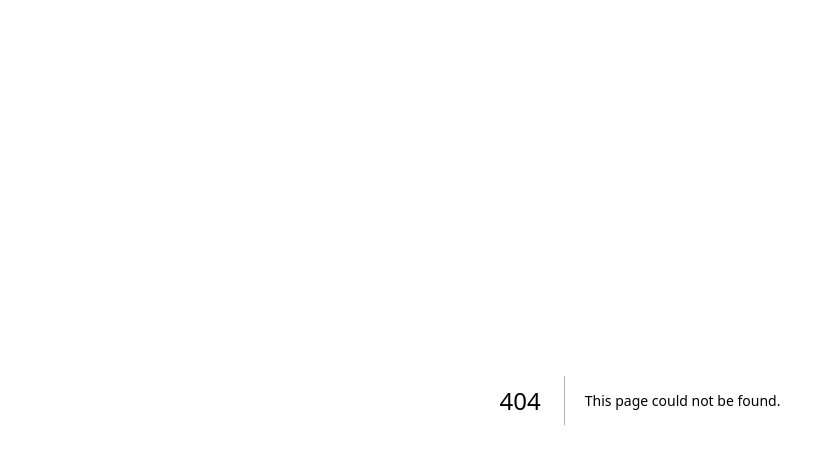
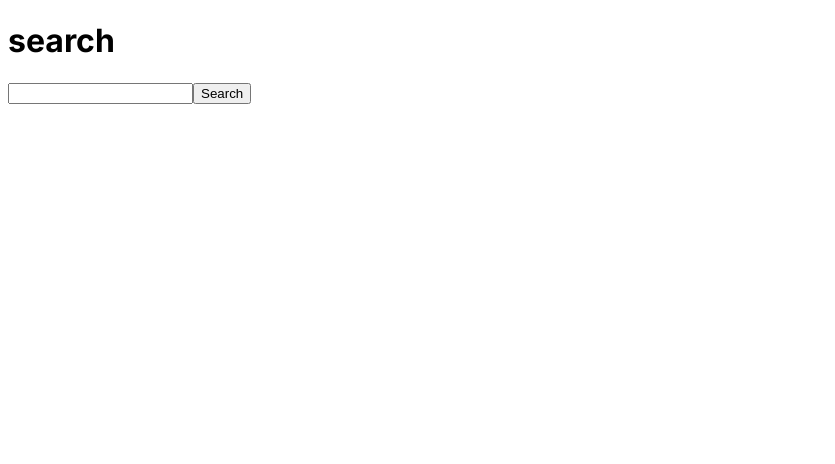
Before and after one commit to yurim-hgr/nextjs-tdd, a Next.js app: page /search in a window 1280 px wide. Before the commit this address had no page. Shown: the top 464 px of the page, without its empty margins (0-835 px from the left). Built offline with nearby package versions, Linux system fonts and the light colour scheme.

Commit message:
feat: search 컴포넌트 추가

```diff
--- /dev/null
+++ b/app/search/modules/search-form/index.tsx
@@ -0,0 +1,35 @@
+"use client";
+
+import { useState } from "react";
+import NewSearchForm from "./search-form";
+import SearchList from "./search-list";
+
+export default function Search() {
+  //   const [data, setData] = useState<ResultData>([]);
+
+  //   const fetchData = async (keyword: string) => {
+  //     const response: ResponseType = await axios({
+  //       url: "/search",
+  //       method: "get",
+  //       data: { keyword },
+  //     });
+  //     setData(response.data.data);
+  //   };
+  const [search, setSearch] = useState<string[]>([]);
+
+  function handleSend(newSearch: string) {
+    setSearch([newSearch, ...search]);
+  }
+
+  return (
+    <>
+      <h1>search</h1>
+      <NewSearchForm onSend={handleSend} />
+      <SearchList data={search} />
+    </>
+  );
+}
+{
+  /* <SearchInput onPress={fetchData} />
+<SearchResultList data={data} /> */
+}
--- /dev/null
+++ b/app/search/modules/search-form/search-form.tsx
@@ -0,0 +1,35 @@
+import { useState, ChangeEvent } from "react";
+
+interface NewSearchFormProps {
+  onSend: (newSearch: string) => void;
+}
+
+const NewSearchForm: React.FC<NewSearchFormProps> = ({ onSend }) => {
+  const [inputText, setInputText] = useState<string>("");
+
+  const handleTextChange = (e: ChangeEvent<HTMLInputElement>) => {
+    setInputText(e.target.value);
+  };
+
+  const handleSend = () => {
+    setInputText("");
+    onSend(inputText);
+  };
+
+  return (
+    <>
+      <input
+        type="text"
+        data-testid="messageText"
+        value={inputText}
+        onChange={handleTextChange}
+      />
+
+      <button data-testid="sendButton" onClick={handleSend}>
+        Search
+      </button>
+    </>
+  );
+};
+
+export default NewSearchForm;
--- /dev/null
+++ b/app/search/modules/search-form/search-list.tsx
@@ -0,0 +1,15 @@
+interface SearchListProps {
+  data: string[];
+}
+
+const SearchList: React.FC<SearchListProps> = ({ data }) => {
+  return (
+    <ul>
+      {data.map((message: string) => (
+        <li key={message}>{message}</li>
+      ))}
+    </ul>
+  );
+};
+
+export default SearchList;
--- /dev/null
+++ b/app/search/page.tsx
@@ -0,0 +1,5 @@
+import Search from "./modules/search-form";
+
+export default function SearchPage() {
+  return <Search />;
+}
```
Also changed, not shown: app/message/modules/message-form/index.tsx (added, +21 -0 lines), app/message/page.tsx (+3 -18 lines), app/message/modules/message-form/message-list.tsx (renamed from app/message/modules/MessageList.tsx), app/message/modules/message-form/new-message-form.tsx (renamed from app/message/modules/NewMessageForm.tsx), 2 other files (tests, documents, lock files or other folders).
